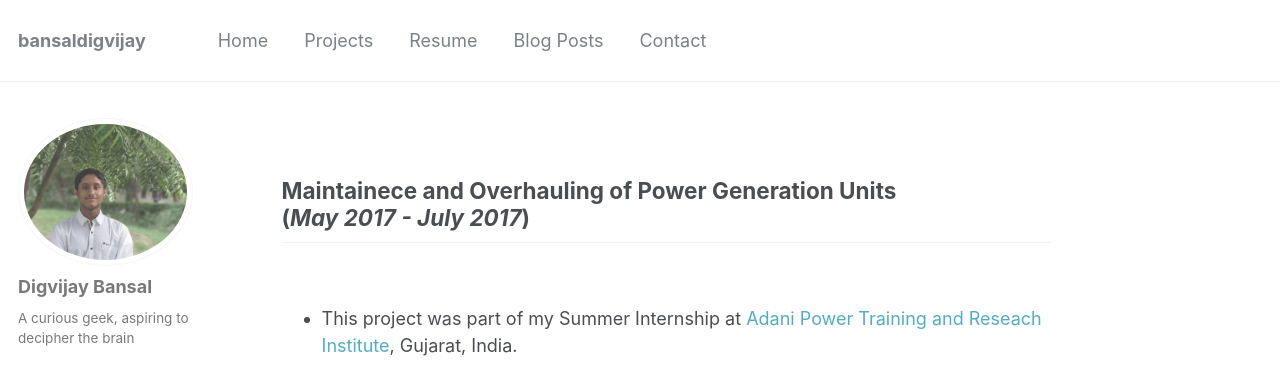
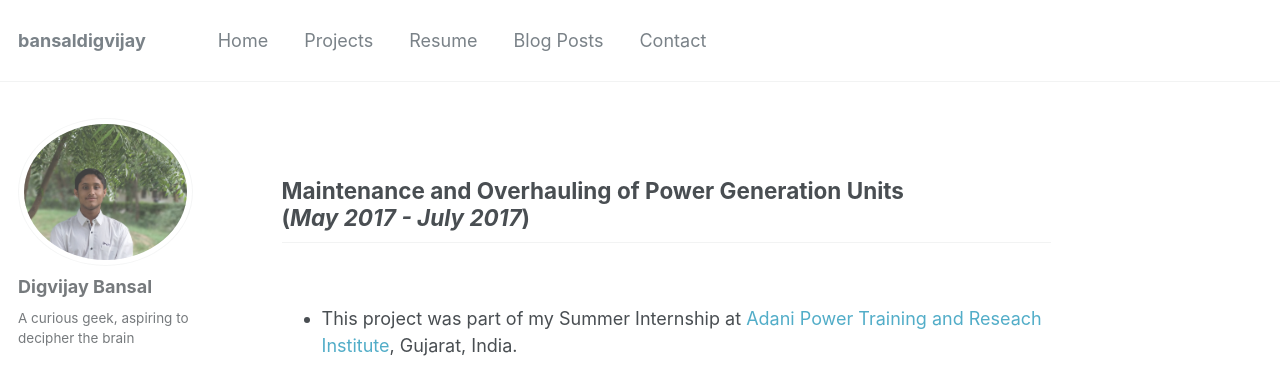
Before and after one commit to digvijay-bansal/digvijay-bansal.github.io, a Jekyll site: the page built from _pages/projects.md, in a window 1280 px wide and 900 px high. Shown: the top 370 px of the window. Built offline with Jekyll 4.4.1, drawn with Linux system fonts in a browser that asks for light colours.

Commit message:
Update projects.md

```diff
--- a/_pages/projects.md
+++ b/_pages/projects.md
@@ -6,7 +6,7 @@ author_profile: true
 fullwidth: true
 redirect_from:
 ---
-## Maintainece and Overhauling of Power Generation Units <br>(_May 2017 - July 2017_)
+## Maintenance and Overhauling of Power Generation Units <br>(_May 2017 - July 2017_)
 <br>
 * This project was part of my Summer Internship at [Adani Power Training and Reseach Institute](http://www.aptri.org/), Gujarat, India.
 * At Adani Power, I worked in Maintenance and Testing Division under the Guidance of Mr. Ajit Kumar.
```
